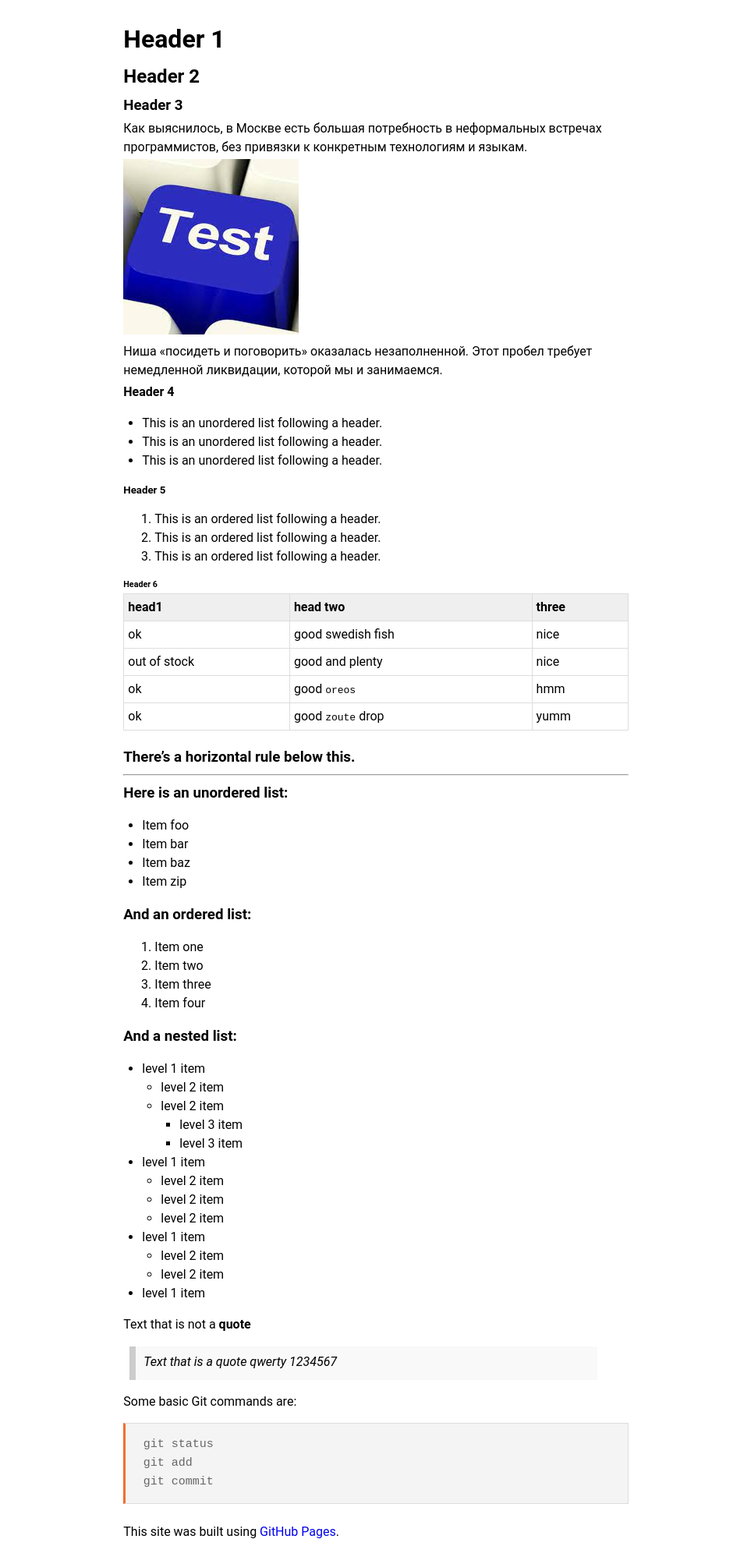
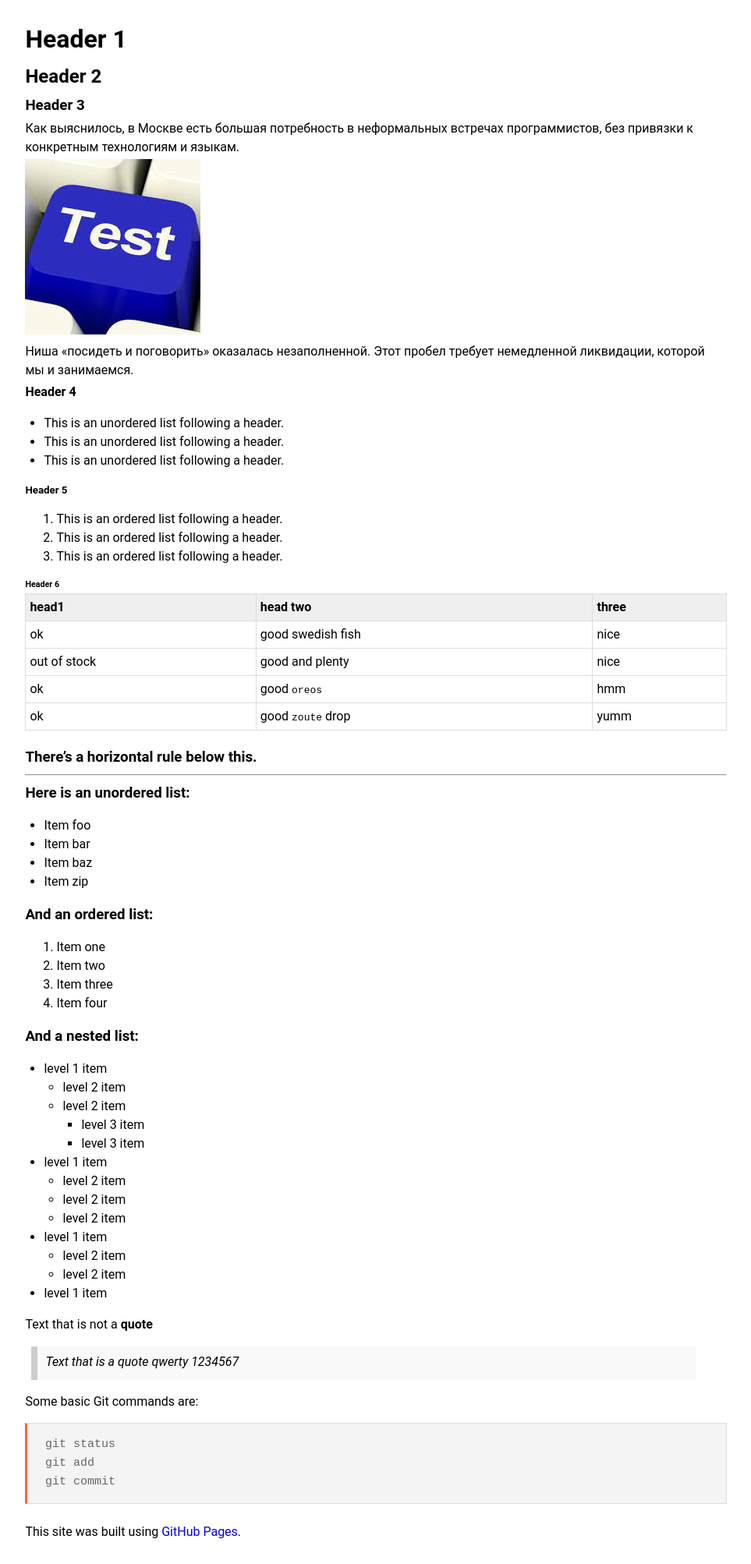
Before and after one commit to robolab812/site-1, a Jekyll site: the page built from index.md, in a window 1280 px wide. Shown: the whole page at 78% size, without its empty margins (158-1121 px from the left). Built offline with Jekyll 4.4.1, drawn with Linux system fonts in a browser that asks for light colours.

Commit message:
Update style.css

```diff
--- a/assets/style.css
+++ b/assets/style.css
@@ -1,5 +1,5 @@
 main {
-  max-width: 72ch;
+  max-width: 100ch;
   padding: 2ch;
   margin: auto;
   font-family: "Roboto", Helvetica, Arial, Sans-serif;
```
